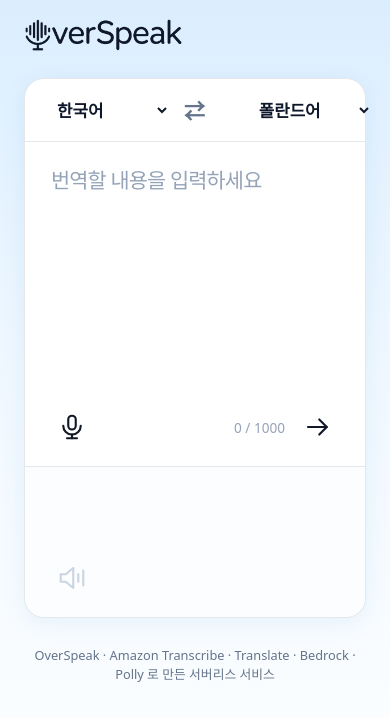
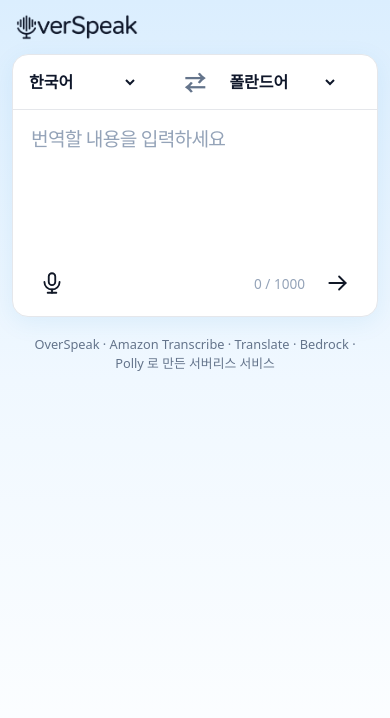
Before and after one commit to kangtayie/Cloud-Native_final-report, a plain HTML site: page frontend/index.html in a window 390 px wide. Drawn offline with Linux system fonts and the light colour scheme.

Commit message:
style: 모바일 화면 레이아웃 정리

```diff
--- a/frontend/index.html
+++ b/frontend/index.html
@@ -80,11 +80,39 @@
   footer { margin-top: 28px; text-align: center; font-size: 0.8rem; color: var(--muted); }
 
   /* 좁은 화면 임시 대응 (모바일 전용 디자인은 다음 단계) */
+  /* 태블릿·모바일: 좌우 두 칸 → 위아래로 쌓기 */
   @media (max-width: 860px) {
-    .topbar .tagline { display: none; }
     .panes, .practice { grid-template-columns: 1fr; }
     .pane + .pane { border-left: 0; border-top: 1px solid var(--line); border-radius: 0 0 20px 20px; }
     textarea, .translated { font-size: 1.3rem; }
+  }
+
+  /* 모바일 (폰) */
+  @media (max-width: 600px) {
+    .topbar { padding: 14px 16px 10px; }
+    .topbar img { height: 26px; }
+    .wrap { padding: 4px 12px 28px; }
+    .card { border-radius: 16px; }
+    .langbar { padding: 6px 8px; }
+    .langbar select { font-size: 1rem; max-width: 100%; }
+    .langbar .right { padding-left: 8px; }
+    .swap { padding: 6px 8px; }
+    .panes { min-height: 0; }
+    .pane { padding: 14px 16px 10px; }
+    .pane + .pane { border-radius: 0 0 16px 16px; }
+    #step2:has(#resultText:empty) { display: none; }  /* 번역 전에는 빈 결과 칸을 숨겨 화면을 아낌 */
+    textarea { min-height: 120px; font-size: 1.2rem; }   /* 16px 이상: iOS 입력 시 자동 확대 방지 */
+    .translated { font-size: 1.25rem; min-height: 1.6em; }
+    .pron .hangul { font-size: 1.05rem; }
+    .toolbar { margin-top: 8px; }
+    .icon { padding: 10px; }            /* 손가락으로 누르기 쉬운 크기 (약 46px) */
+    .icon svg { width: 26px; height: 26px; }
+    .practice { margin-top: 12px; padding: 16px; gap: 12px; text-align: center; }
+    .practice .icon.big { margin: 12px auto 0; }
+    .practice .note { text-align: center; }
+    .score { font-size: 2.2rem; }
+    .words { font-size: 1.05rem; }
+    footer { margin-top: 18px; padding: 0 8px; }
   }
 </style>
 </head>
```
